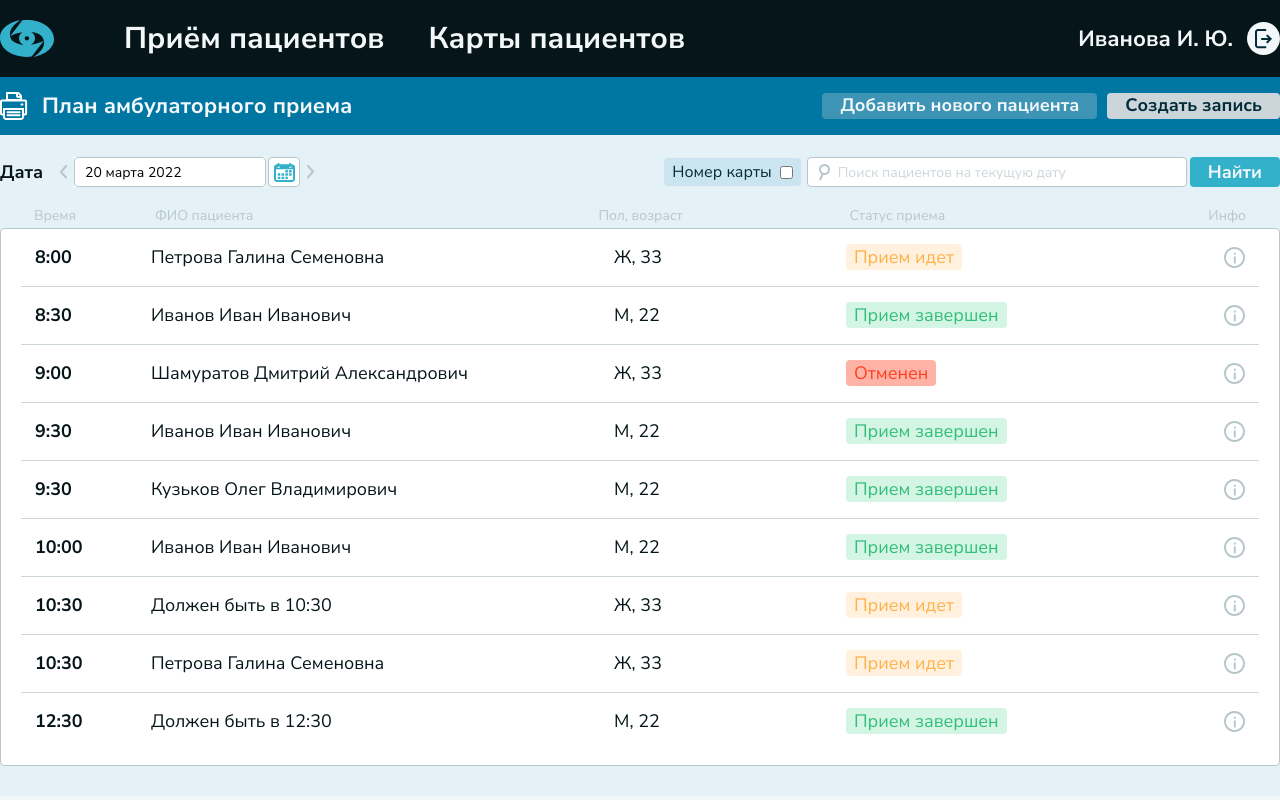
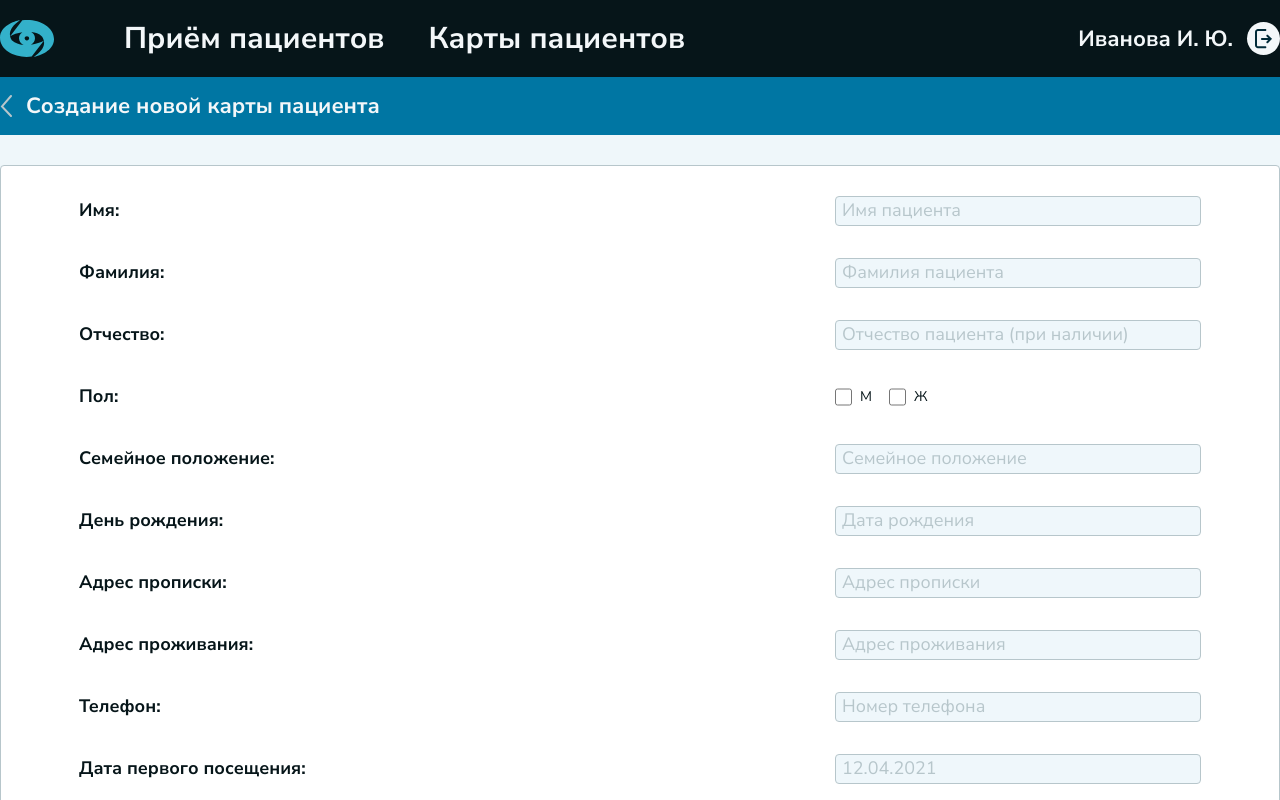
Before and after one commit to DenisVorop/crm, a React (Create React App) app: page /records in a window 1280 px wide. Both pictures are taken after a click on the element "Добавить нового пациента". Shown: the top 800 px of the page. Built offline with nearby package versions, Linux system fonts and the light colour scheme; data requests are answered from the project's data file; a web font is replaced by a local one.

Commit message:
add NewPat.jsx (new patient form)

```diff
--- a/src/App.js
+++ b/src/App.js
@@ -17,8 +17,6 @@ function App() {
           element={<Login />} />
         <Route path='/records'
           element={<Page />} />
-        <Route path='/new-rec'
-          element={<NewRec />} />
       </Routes>
     </div>
   );
--- /dev/null
+++ b/src/Components/Page/NewPat/NewPat.jsx
@@ -0,0 +1,128 @@
+import './newpat.scss'
+
+import arrowExit from '../../../assets/img/arrow-exit.svg'
+
+const NewPat = ({ onToRec }) => {
+    return (
+        <>
+            <div className="plan">
+                <div className="plan__container">
+                    <div className="plan__header" style={{ padding: '3px 0px' }}>
+                        <div href='#' className="plan__print" style={{ cursor: 'pointer' }} onClick={onToRec}>
+                            <img src={arrowExit} alt="arrow-l" />
+                        </div>
+                        <div className="plan__label">Создание новой карты пациента</div>
+                    </div>
+                </div>
+            </div>
+            <div className='new-rec'>
+                <div className="new-rec__container" style={{ paddingBottom: '60px' }}>
+                    <div className="new-rec__body" style={{ width: 'auto', padding: '30px 78px 45px 78px' }}>
+                        <div className="new-rec__items" style={{ width: 'auto' }}>
+                            <div className="new-rec__item">
+                                <div className="new-rec__label">Имя:</div>
+                                <div className="new-rec__vvod">
+                                    <div className="new-rec__input">
+                                        <input type="text" placeholder='Имя пациента' />
+                                    </div>
+                                </div>
+                            </div>
+                            <div className="new-rec__item">
+                                <div className="new-rec__label">Фамилия:</div>
+                                <div className="new-rec__vvod">
+                                    <div className="new-rec__input">
+                                        <input type="text" placeholder='Фамилия пациента' />
+                                    </div>
+                                </div>
+                            </div>
+                            <div className="new-rec__item">
+                                <div className="new-rec__label">Отчество:</div>
+                                <div className="new-rec__vvod">
+                                    <div className="new-rec__input">
+                                        <input type="text" placeholder='Отчество пациента (при наличии)' />
+                                    </div>
+                                </div>
+                            </div>
+                            <div className="new-rec__item">
+                                <div className="new-rec__label">Пол:</div>
+                                <div className="new-rec__vvod">
+                                    <div className="new-rec__input" style={{ display: 'flex', width: '366px' }}>
+                                        <div className="new-rec__s" style={{ marginRight: '17px' }}>
+                                            <input type="checkbox" style={{ width: '17px' }} id='choice-m' />
+                                            <label className="new-rec__sex" htmlFor="choice-m">М</label>
+                                        </div>
+                                        <div className="new-rec__s">
+                                            <input type='checkbox' style={{ width: '17px' }} id='choice-f' />
+                                            <label className="new-rec__sex" htmlFor="choice-f">Ж</label>
+                                        </div>
+                                    </div>
+                                </div>
+                            </div>
+                            <div className="new-rec__item">
+                                <div className="new-rec__label">Семейное положение:</div>
+                                <div className="new-rec__vvod">
+                                    <div className="new-rec__input">
+                                        <input type="text" placeholder='Семейное положение' />
+                                    </div>
+                                </div>
+                            </div>
+                            <div className="new-rec__item">
+                                <div className="new-rec__label">День рождения:</div>
+                                <div className="new-rec__vvod">
+                                    <div className="new-rec__input">
+                                        <input type="text" placeholder='Дата рождения' />
+                                    </div>
+                                </div>
+                            </div>
+                            <div className="new-rec__item">
+                                <div className="new-rec__label">Адрес прописки:</div>
+                                <div className="new-rec__vvod">
+                                    <div className="new-rec__input">
+                                        <input type="text" placeholder='Адрес прописки' />
+                                    </div>
+                                </div>
+                            </div>
+                            <div className="new-rec__item">
+                                <div className="new-rec__label">Адрес проживания:</div>
+                                <div className="new-rec__vvod">
+                                    <div className="new-rec__input">
+                                        <input type="text" placeholder='Адрес проживания' />
+                                    </div>
+                                </div>
+                            </div>
+                            <div className="new-rec__item">
+                                <div className="new-rec__label">Телефон:</div>
+                                <div className="new-rec__vvod">
+                                    <div className="new-rec__input">
+                                        <input type="text" placeholder='Номер телефона' />
+                                    </div>
+                                </div>
+                            </div>
+                            <div className="new-rec__item">
+                                <div className="new-rec__label">Дата первого посещения:</div>
+                                <div className="new-rec__vvod">
+                                    <div className="new-rec__input">
+                                        <input type="text" placeholder='12.04.2021' />
+                                    </div>
+                                </div>
+                            </div>
+                            <div className="new-rec__item">
+                                <div className="new-rec__label">Дата последнего посещения:</div>
+                                <div className="new-rec__vvod">
+                                    <div className="new-rec__input">
+                                        <input type="text" placeholder='23.05.2021' />
+                                    </div>
+                                </div>
+                            </div>
+                        </div>
+                    </div>
+                    <div className="new-rec__btn" style={{ width: '280px', margin: '20px 0px', float: 'right' }}>
+                        <div className="new-rec__label" style={{ cursor: 'pointer' }}>Создать карту пациента</div>
+                    </div>
+                </div>
+            </div>
+        </>
+    )
+}
+
+export default NewPat;
--- a/src/Components/Page/NewRec/NewRec.jsx
+++ b/src/Components/Page/NewRec/NewRec.jsx
@@ -98,6 +98,9 @@ const NewRec = ({ onToRec }) => {
                                 </div>
                             </div>
                         </div>
+                        <div className="new-rec__btn">
+                            <div className="new-rec__label" style={{cursor: 'pointer'}}>Создать новую запись</div>
+                        </div>
                     </div>
                 </div>
             </div>
--- a/src/Components/Page/NewRec/newrec.scss
+++ b/src/Components/Page/NewRec/newrec.scss
@@ -3,8 +3,8 @@
     // .new-rec__container
 
     &__container {
-        width: 676px;
-        padding: 60px 0px 0px 0px;
+        // width: 676px;
+        padding: 30px 0px 0px 0px;
     }
 
     // .new-rec__body
@@ -14,6 +14,9 @@
         background: #FFFFFF;
         border: 1px solid #B7C6CB;
         border-radius: 4px;
+
+        width: 676px;
+        margin: 0 auto;
     }
 
     // .new-rec__items
@@ -55,10 +58,12 @@
     // .new-rec__label
 
     &__label {
-        margin: 0px 32px 0px 0px;
         font-weight: 700;
         font-size: 18px;
         line-height: 130%;
+        display: flex;
+        align-items: center;
+        justify-content: center;
     }
 
     // .new-rec__input
@@ -82,4 +87,26 @@
             }
         }
     }
+
+    &__btn {
+        padding: 11px 0;
+        background: #33B1CA;
+        border-radius: 4px;
+        margin: 42px 0px 0px 0px;
+        color: #FFFFFF;
+    }
+
+
+// -------------------
+
+    &__s {
+        display: flex;
+        align-items: center;
+    }
+
+    &__sex {
+        margin: 0px 0px 0px 8px;
+    }
+
+
 }
--- a/src/Components/Page/Page.jsx
+++ b/src/Components/Page/Page.jsx
@@ -3,6 +3,7 @@ import React from 'react';
 
 import Header from "../Header/Header";
 import Filter from './Filter/Filter';
+import NewPat from './NewPat/NewPat';
 import NewRec from './NewRec/NewRec';
 import Plan from './Plan/Plan';
 
@@ -24,33 +25,15 @@ const Page = () => {
         setNavToNew(1)
     }
 
-    switch (navToNew) {
-        case 1: {
-            return (
-                <>
-                    <Header />
-                    <Plan recordsTable={recordsTable} onToNew={onToNew} />
-                    <Filter takePrintRecord={takePrintRecord} />
-                </>
-            )
-        }
-        case 2: {
-            return (
-                <>
-                    <Header />
-                    <NewRec onToRec={onToRec} />
-                </>
-            )
-        }
+    const onToPat = () => {
+        setNavToNew(3)
     }
 
-    // return (
-    //     <>
-    //         <Header />
-    //         <Plan recordsTable={recordsTable} onToNew={onToNew} />
-    //         <Filter takePrintRecord={takePrintRecord} />
-    //     </>
-    // )
+    switch (navToNew) {
+        case 1: { return (<><Header /><Plan recordsTable={recordsTable} onToNew={onToNew} onToPat={onToPat} /><Filter takePrintRecord={takePrintRecord} /></>) }
+        case 2: { return (<><Header /><NewRec onToRec={onToRec} /></>) }
+        case 3: { return (<><Header /><NewPat onToRec={onToRec}/></>)}
+    }
 }
 
 export default Page;
--- a/src/Components/Page/Plan/Plan.jsx
+++ b/src/Components/Page/Plan/Plan.jsx
@@ -6,7 +6,7 @@ import './plan.scss';
 import print from '../../../assets/img/print.svg';
 import PrintFile from '../../PrintFile/PrintFile';
 
-const Plan = ({ recordsTable, onToNew }) => {
+const Plan = ({ recordsTable, onToNew, onToPat }) => {
 
     const componentRef = useRef();
 
@@ -29,7 +29,7 @@ const Plan = ({ recordsTable, onToNew }) => {
                     <div className="plan__label">План амбулаторного приема</div>
                 </div>
                 <div className="plan__new new-plan">
-                    <div className="new-plan__pat" style={{cursor: 'pointer'}}>Добавить нового пациента</div>
+                    <div className="new-plan__pat" style={{cursor: 'pointer'}} onClick={onToPat}>Добавить нового пациента</div>
                     <div className="new-plan__rec" style={{cursor: 'pointer'}} onClick={onToNew}>Создать запись</div>
                 </div>
             </div>
```
Also changed, not shown: src/Components/Page/NewPat/newpat.scss (added).
